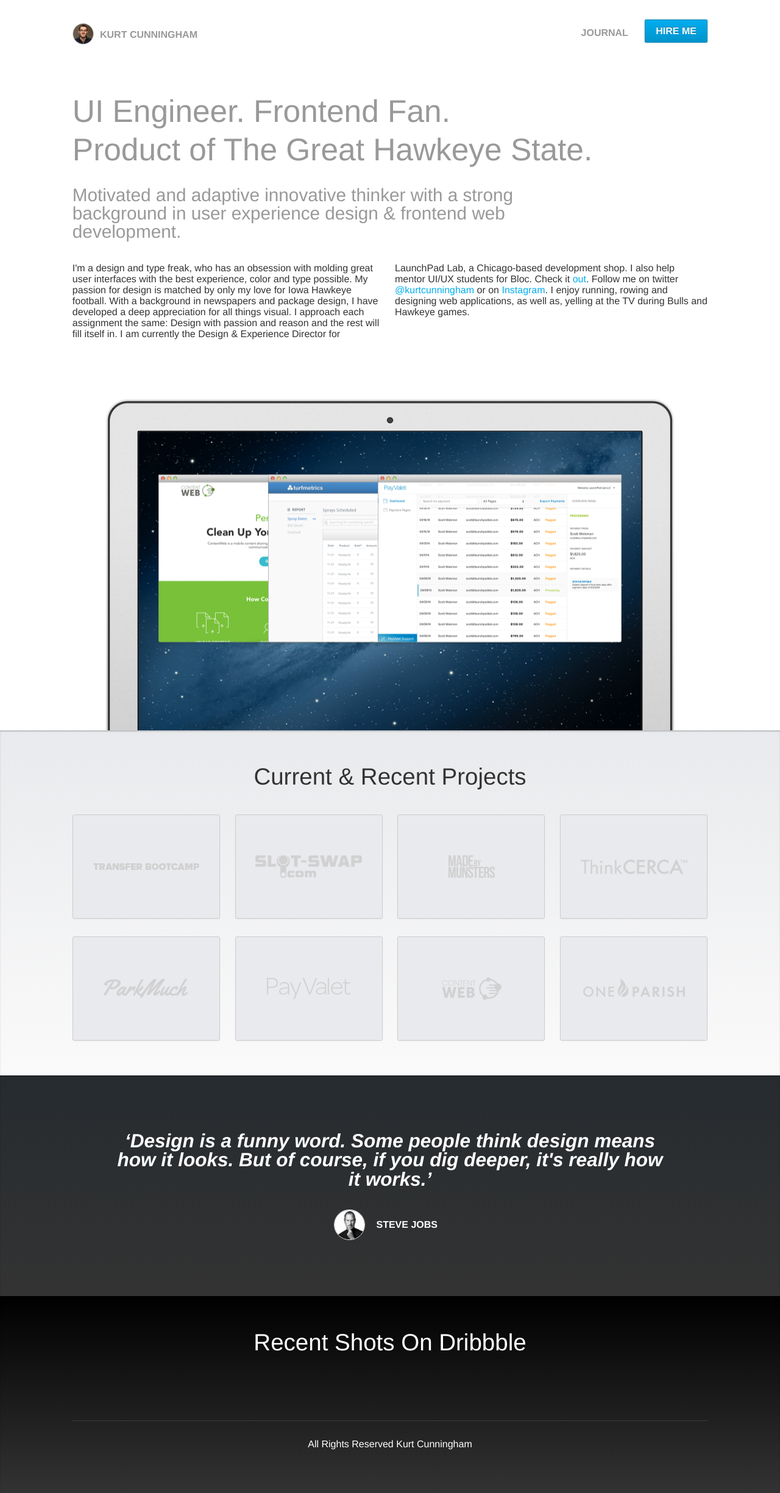
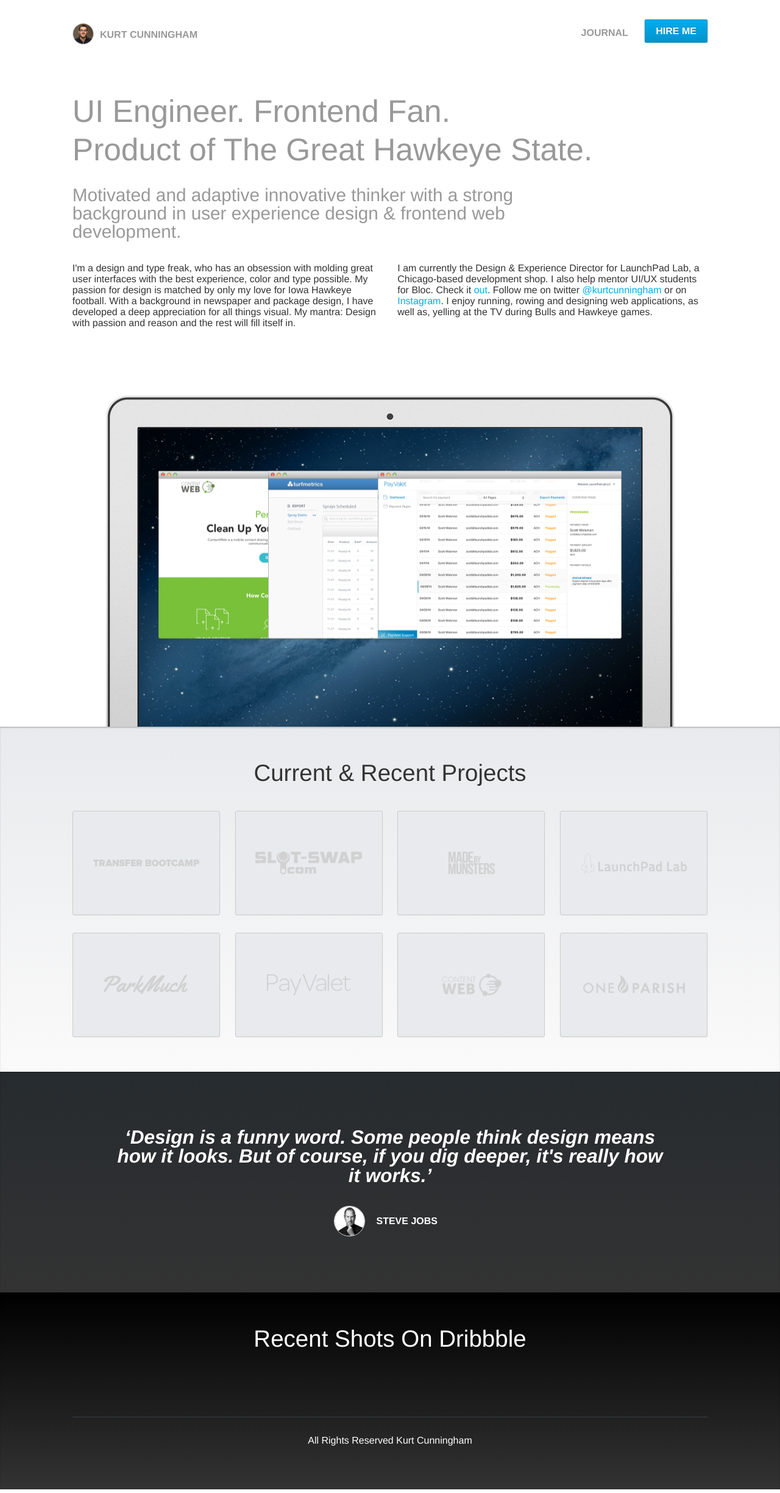
Before and after one commit to kurtcunningham/kurtcunningham, a Jekyll site: the page built from index.html, in a window 1280 px wide. Shown: the whole page at 61% size. Built offline with Jekyll 4.4.1, drawn with Linux system fonts in a browser that asks for light colours; nearby versions of some CDN libraries.

Commit message:
fixed column errors and replaced ThinkCERCA logo

```diff
--- a/_includes/clients.html
+++ b/_includes/clients.html
@@ -9,7 +9,7 @@
 		<p class="client-logo mbm">Made By Munsters</p>
 	</a>
 	<a href="http://thinkcerca.com" target="_blank" class="client-block">
-		<p class="client-logo cerca">ThinkCERCA</p>
+		<p class="client-logo lpl">LaunchPad Lab</p>
 	</a>
 </div>
 
--- a/_scss/pages/_home.scss
+++ b/_scss/pages/_home.scss
@@ -26,14 +26,14 @@
 	@extend %clearfix;
 	@extend .display-block;
 	@extend %site-layout-padding;
-	@include columns(1);
 	@include rem(margin-top, 20px);
-
-	@include media($tablet){ @include columns(2); }
 
 	p{
 		@extend %font-size-base;
 		line-height: normal;
+		width: 100%;
+
+		@include media($tablet){ @include span-columns(6 of 12); }
 	}
 }
 
@@ -142,13 +142,13 @@
 
 	}
 
-	.cerca{
-		background: url('../images/cerca_grey.png') no-repeat center center;
+	.lpl{
+		background: url('../images/lpl_grey.png') no-repeat center center;
 
 		&:hover{
-			background-color:#83b83b;
-			background-image: url('../images/cerca_white.png'); }
-
+			background-color:#00ADEF;
+			background-image: url('../images/lpl_white.png');
+		}
 	}
 
 	.parkmuch{
--- a/index.html
+++ b/index.html
@@ -9,8 +9,9 @@
 		<h1>Product of The Great Hawkeye State.</h1>
 		<h3>Motivated and adaptive innovative thinker with a strong background in user experience design &amp; frontend web development.</h3>
 	</div>
-	<div class="welcome-message-content">
-		<p>I'm a design and type freak, who has an obsession with molding great user interfaces with the best experience, color and type possible. My passion for design is matched by only my love for Iowa Hawkeye football. With a background in newspapers and package design, I have developed a deep appreciation for all things visual. I approach each assignment the same: Design with passion and reason and the rest will fill itself in. I am currently the Design &amp; Experience Director for LaunchPad Lab, a Chicago-based development shop. I also help mentor UI/UX students for Bloc. Check it <a href="http://bloc.io" class="blue-link">out<a>. Follow me on twitter <a href="https://twitter.com/kurtcunningham" class="blue-link">@kurtcunningham</a> or on <a href="http://instagram.com/cunningham_kurt" class="blue-link">Instagram</a>. I enjoy running, rowing and designing web applications, as well as, yelling at the TV during Bulls and Hawkeye games.</p>
+	<div class="welcome-message-content no-mobile">
+		<p>I'm a design and type freak, who has an obsession with molding great user interfaces with the best experience, color and type possible. My passion for design is matched by only my love for Iowa Hawkeye football. With a background in newspaper and package design, I have developed a deep appreciation for all things visual. My mantra: Design with passion and reason and the rest will fill itself in.</p>
+		<p>I am currently the Design &amp; Experience Director for LaunchPad Lab, a Chicago-based development shop. I also help mentor UI/UX students for Bloc. Check it <a href="http://bloc.io" class="blue-link">out<a>. Follow me on twitter <a href="https://twitter.com/kurtcunningham" class="blue-link">@kurtcunningham</a> or on <a href="http://instagram.com/cunningham_kurt" class="blue-link">Instagram</a>. I enjoy running, rowing and designing web applications, as well as, yelling at the TV during Bulls and Hawkeye games.</p>
 	</div>
 </section>
 <section class="work-clips mobile-hide" role="region" aria-label="recent-interface-design">
```
Also changed, not shown: images/lpl_grey.png (added), images/lpl_grey.svg (added), images/lpl_white.png (added), images/lpl_white.svg (added).
